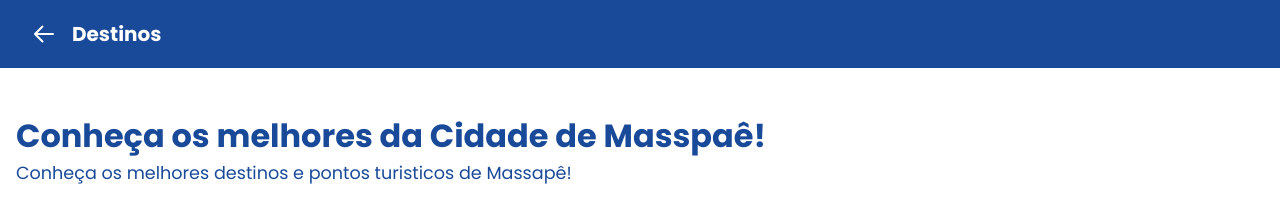
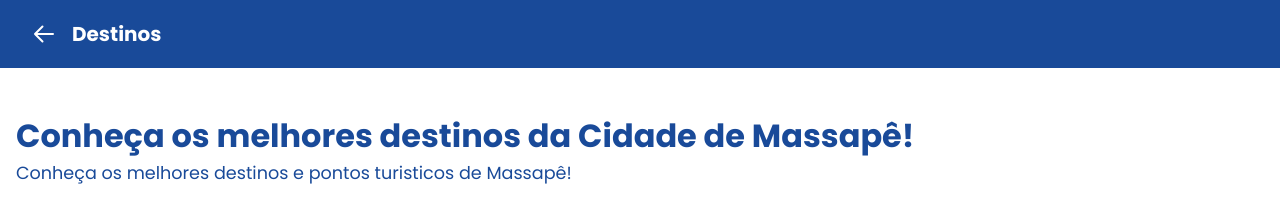
Before and after one commit to felipinx7/massapefascinante, a Next.js app: page /destination in a window 1280 px wide. Shown: the top 210 px of the page. Built offline with nearby package versions, Linux system fonts and the light colour scheme; no server answers.

Commit message:
feat: update frontend

```diff
--- a/src/paginas/page-cliente/sections/section-atracao-turistico.tsx
+++ b/src/paginas/page-cliente/sections/section-atracao-turistico.tsx
@@ -47,7 +47,7 @@ export const SectionDestination = () => {
       <section className="m-0 mt-24 flex w-[100%] max-w-[1280px] flex-col items-start justify-center gap-8 p-4">
         <div className="m-0 flex flex-col items-start justify-start">
           <h1 className="text-[2rem] font-[700] text-primargreen">
-            Conheça os melhores da Cidade de Masspaê!
+            Conheça os melhores destinos da Cidade de Massapê!
           </h1>
           <p className="text-[1.1rem] font-[400] text-primargreen">
             Conheça os melhores destinos e pontos turisticos de Massapê!
```
